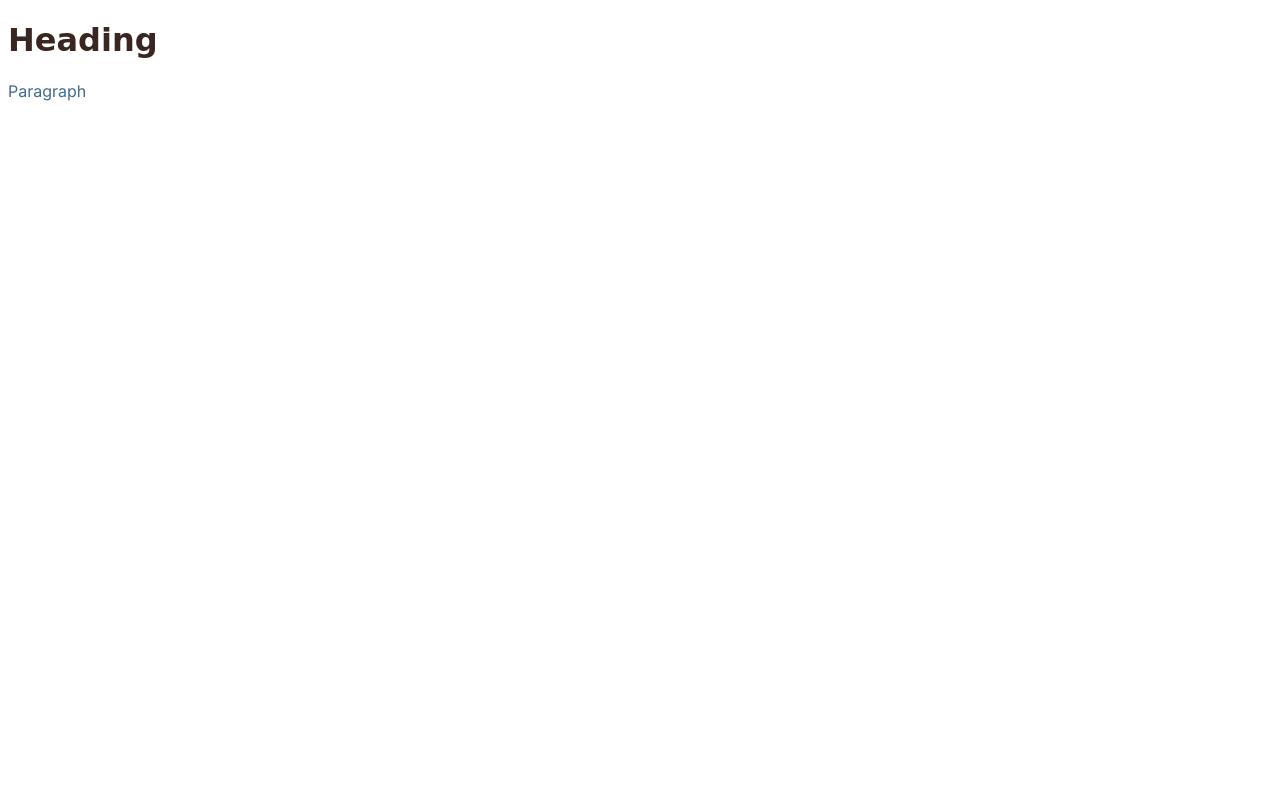
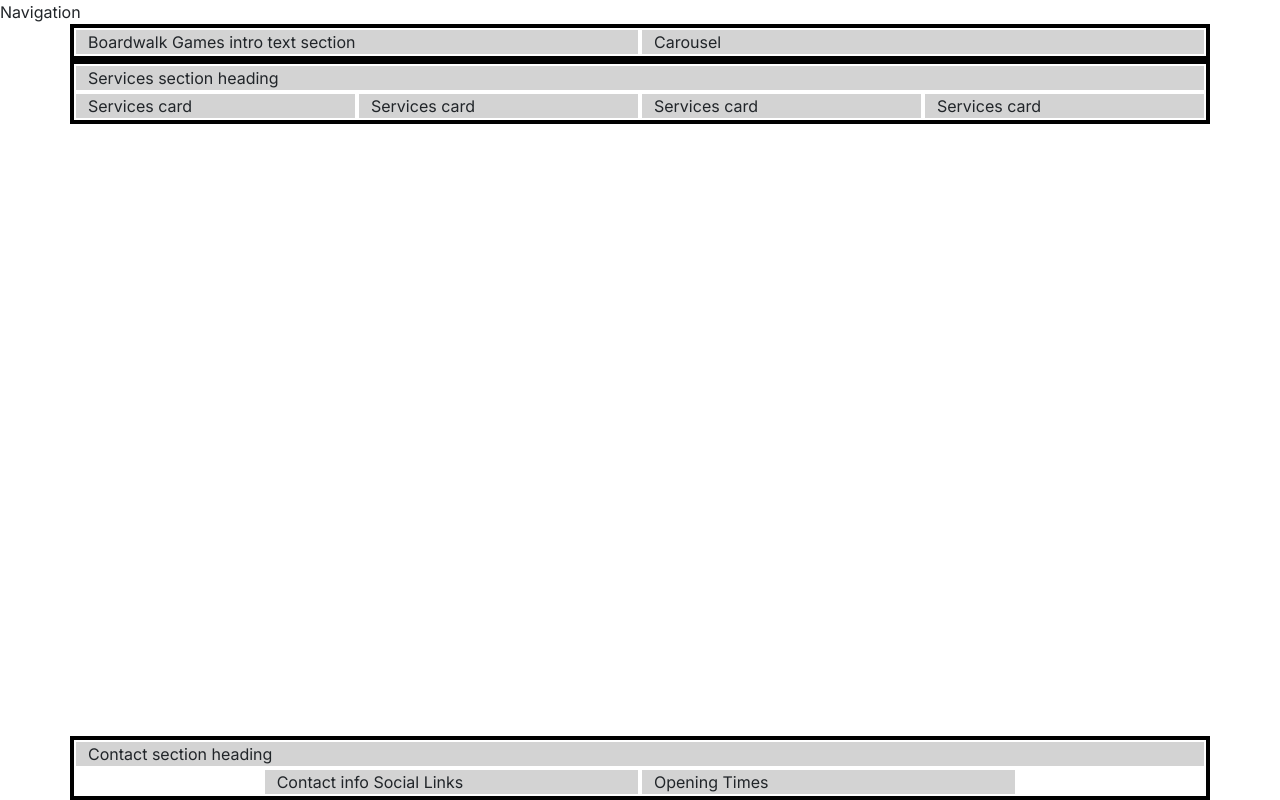
Before and after one commit to garethrogers2828/boardwalk-games, a plain HTML site: page index.html in a window 1280 px wide. Drawn offline with nearby package versions, Linux system fonts and the light colour scheme; a web font is replaced by a local one.

Commit message:
Add homepage to boilerplate

```diff
--- a/assets/css/style.css
+++ b/assets/css/style.css
@@ -28,3 +28,15 @@ h3 {
 .sub-heading-color {
     color: var(--highlight-color)
 }
+
+/* grid visualisation CSS for testing */
+
+.container,
+.row {
+    border: 2px solid black;
+}
+
+.col-12 {
+    border: 2px solid white;
+    background-color: lightgray;
+}
--- a/index.html
+++ b/index.html
@@ -3,23 +3,79 @@
   <head>
     <meta charset="UTF-8" />
     <meta name="viewport" content="width=device-width, initial-scale=1.0" />
-    <title>Document</title>
+    <meta
+      name="description"
+      content="Boardwalk Games, your ultimate gaming retreat! Perfect for casual gamers, enthusiasts, student gatherings. Visit us for your next adventure in board gaming"
+    />
+    <title>Boardwalk Games | Home</title>
+
+    <!-- favicons generated by favicon.io -->
+    <link
+      rel="apple-touch-icon"
+      sizes="180x180"
+      href="assets/images/apple-touch-icon.png"
+    />
+    <link
+      rel="icon"
+      type="image/png"
+      sizes="32x32"
+      href="assets/images/favicon-32x32.png"
+    />
+    <link
+      rel="icon"
+      type="image/png"
+      sizes="16x16"
+      href="assets/images/favicon-16x16.png"
+    />
 
     <!-- bootstrap css link -->
 
-    <script
-      src="https://cdn.jsdelivr.net/npm/@popperjs/core@2.11.8/dist/umd/popper.min.js"
-      integrity="sha384-I7E8VVD/ismYTF4hNIPjVp/Zjvgyol6VFvRkX/vR+Vc4jQkC+hVqc2pM8ODewa9r"
-      crossorigin="anonymous"
-    ></script>
+    <link href="https://cdn.jsdelivr.net/npm/bootstrap@5.3.8/dist/css/bootstrap.min.css" rel="stylesheet" integrity="sha384-sRIl4kxILFvY47J16cr9ZwB07vP4J8+LH7qKQnuqkuIAvNWLzeN8tE5YBujZqJLB" crossorigin="anonymous">
+
 
     <!-- custom css-->
     <link rel="stylesheet" href="assets/css/style.css" />
   </head>
+<!-- classs on body set to work with mt-auto on footer to ensure it alwways stays at the bottom of the page -->
+  <body class="d-flex flex-column min-vh-100">
+    <!-- Navigation-->
+    <div>Navigation</div>
 
-  <body>
-    <h1>Heading</h1>
-    <p class="sub-heading-color">Paragraph</p>
+    <!-- Header with carousel-->
+    <header class="container">
+      <div class="row">
+        <div class="col-12 col-xl-6">Boardwalk Games intro text section</div>
+        <div class="col-12 col-xl-6">Carousel</div>
+      </div>
+    </header>
+
+    <!-- main element to hold all key sections of the home page. It is not part of the grid structure -->
+    <main>
+      <!-- Services section -->
+      <section class="container">
+        <div class="row">
+          <div class="col-12">Services section heading</div>
+          <div class="col-12 col-md-6 col-xl-3">Services card</div>
+          <div class="col-12 col-md-6 col-xl-3">Services card</div>
+          <div class="col-12 col-md-6 col-xl-3">Services card</div>
+          <div class="col-12 col-md-6 col-xl-3">Services card</div>
+        </div>
+      </section>
+    </main>
+
+    <!--Footer / Contact section-->
+    <!--mt-auto added to push footer to bottom of page-->
+    <footer class="mt-auto">
+      <div class="container">
+        <div class="row justify-content-center">
+          <div class="col-12">Contact section heading</div>
+          <!--Contact info-->
+          <div class="col-12 col-md-6 col-xl-4">Contact info  Social Links</div>
+          <!--opening times -->
+          <div class="col-12 col-md-6 col-xl-4">Opening Times</div>
+        </div>
+      </div>
+    </footer>
 
     <!-- bootstrap JS link -->
 
@@ -30,6 +86,9 @@
     ></script>
 
     <!-- fontawesome -->
-    <script src="https://kit.fontawesome.com/225cdb33d7.js" crossorigin="anonymous"></script>
+    <script
+      src="https://kit.fontawesome.com/225cdb33d7.js"
+      crossorigin="anonymous"
+    ></script>
   </body>
 </html>
```
